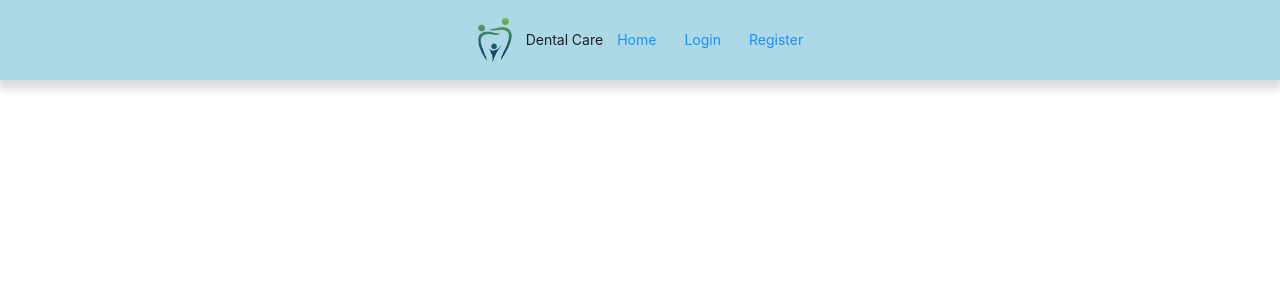
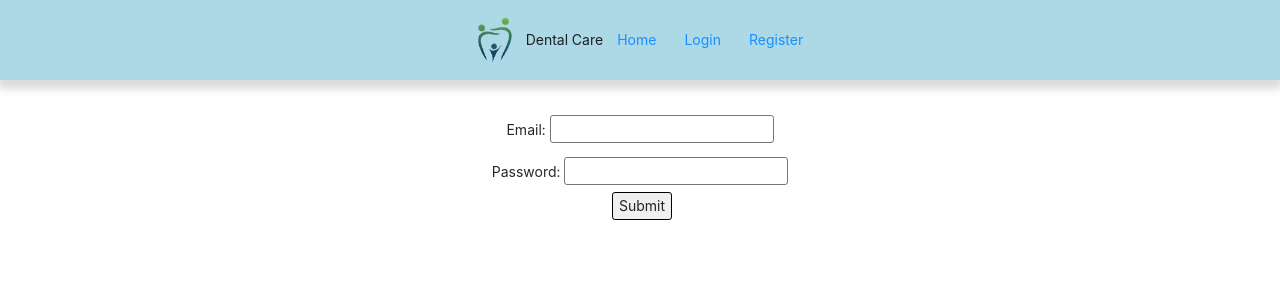
Before and after one commit to Gor-vardanyan/appointment_manager_app_front_end, a React (Create React App) app: page /admin in a window 1280 px wide. Shown: the top 300 px of the page. Built offline with nearby package versions, Linux system fonts and the light colour scheme.

Commit message:
admin login created

```diff
--- a/src/App.js
+++ b/src/App.js
@@ -8,10 +8,13 @@ import Home from './containers/Home/Home';
 import Login from './containers/Login/LoginClient';
 import Register from './containers/Register/Register';
 import Doctor from './containers/Doctor/Doctor';
+import Admin from './containers/Admin/Admin';
+
 //import axios from 'axios';
 import Profile from './containers/Profile/Profile'
 import Appointment from './containers/Appointment/Appointment'
 import Schedule from './containers/Schedule/Schedule'
+import Administration from './containers/Administration/Administration';
 
 function App() {
 const [user, setUser] = useState(JSON.parse(localStorage.getItem('user')));
@@ -36,6 +39,12 @@ const [user, setUser] = useState(JSON.parse(localStorage.getItem('user')));
               <Route path='/doctor' exact >
                 <Doctor setUser={setUser} ></Doctor>
               </Route>
+              <Route path='/admin' exact >
+                <Admin setUser={setUser} ></Admin>
+              </Route>
+              <Route path='/administration' exact>
+                <Administration></Administration>
+              </Route>
             </Switch>
       </BrowserRouter>
     </div>
--- a/src/Components/Header/Header.jsx
+++ b/src/Components/Header/Header.jsx
@@ -37,7 +37,9 @@ const Header =(props)=> {
                 <Link to ="/"className="home margin" >Home</Link>
                     {props.user ?
                         <div className="loggedIn">
-                            <Link to ="/profile" className="margin">Profile</Link>
+                            { !props.user.admin
+                            ?<Link to ="/profile" className="margin">Profile</Link>
+                            :<Link to ="/administration" className="margin">Administration</Link>}
                             <Link to ="/" className="margin" onClick={logoutUser}>Logout</Link>
 
                         </div> :
--- a/src/containers/Admin/Admin.jsx
+++ b/src/containers/Admin/Admin.jsx
@@ -0,0 +1,38 @@
+import React from "react";
+import './Admin.scss';
+import "antd/dist/antd.css";
+import {  notification } from "antd"; //import { Form,Input,Button,} from "antd";
+import { useHistory } from 'react-router-dom'
+import axios from 'axios';
+
+
+const Login = ({setUser}) => {
+  const history = useHistory();
+  const handleSubmit = event => {
+    event.preventDefault(); // para evitar refrescar la página
+    const admin = {
+      email: event.target.email.value,
+      password: event.target.password.value
+    };
+    axios.post('http://localhost:5000/admin/logInAdmin', admin)
+    .then(res => {
+        res.data.admin.admin = true;
+        setUser(res.data.admin) //seteo el user como estado del App.js
+        localStorage.setItem('authToken', res.data.admin.token);
+        localStorage.setItem('user', JSON.stringify(res.data.admin))
+        notification.success({ message: 'Bienvenide', description: 'Bienvenide ' + admin.email })
+        setTimeout(() => {
+            history.push('/administration')
+       }, 1000);
+    })
+    .catch(error => { alert("Error"); console.log(error);})
+  };
+
+return (<form className="centered" onSubmit={handleSubmit} >
+    <label>Email:<input name="email" type="email"/> </label>
+    <label>Password:<input name="password" type="password"/></label>
+  <input type="submit" value="Submit"/>
+</form>);
+};
+
+export default Login;
--- a/src/containers/Admin/Admin.scss
+++ b/src/containers/Admin/Admin.scss
@@ -0,0 +1,23 @@
+.centered{
+    display: flex;
+    flex-direction: column;
+    justify-content: center;
+    align-items: center;
+    margin: 2em;
+}
+.centered > label{
+    margin: 0.5em;
+}
+input{
+    margin: 0;
+    height: 2em;
+    margin-left: 4px;
+    border-style: solid;
+    border-width: thin;
+    border-radius: 3px;
+}
+.button{
+    display: flex;
+    flex-direction: column;
+    align-self: center;
+}
--- /dev/null
+++ b/src/containers/Administration/Administration.jsx
@@ -0,0 +1,20 @@
+import axios from 'axios';
+
+
+
+const Administration = ()=>{
+
+    const DoctorsList = ()=>{
+        return (<div></div>);
+    }
+
+    return (<div className="ProfileStructure">
+        <div>Doctors List</div>
+        <div className="space"></div>
+        <div>
+            <DoctorsList></DoctorsList>
+        </div>
+    </div>)
+}
+
+export default Administration;
--- /dev/null
+++ b/src/containers/Administration/Administration.scss
@@ -0,0 +1,14 @@
+
+.ProfileStructure{
+    margin: 4em;
+    display: flex;
+    border: 1px solid;
+    padding: 1em;
+    flex-direction: column;
+    align-items: center;
+}
+
+.space{
+    margin: 1em;
+    margin-top: 2.5em;
+}
--- a/src/containers/Appointment/Appointment.jsx
+++ b/src/containers/Appointment/Appointment.jsx
@@ -2,6 +2,8 @@ import React, { useState } from 'react';
 import "antd/dist/antd.css";
 import {  DatePicker, Space } from "antd"; //import { Form,Input,Button,} from "antd";
 import axios from 'axios';
+import {  notification } from "antd"; //import { Form,Input,Button,} from "antd";
+
 
 const Appointment =({user,setUser})=>{
     let date = null;
@@ -27,7 +29,12 @@ const Appointment =({user,setUser})=>{
             headers: { Authorization:'Basic '+ token }
         }).then(res => {
             // console log temporal
-            console.log(res.data)
+            if(res.data.user){
+                localStorage.setItem('user', JSON.stringify(res.data.user))
+                window.location.reload(true);
+            }else
+                notification.error({ message:'Error', description: res.data.message})
+
         })
         .catch(error => {console.log(error)});
     }
--- a/src/containers/Profile/Profile.jsx
+++ b/src/containers/Profile/Profile.jsx
@@ -1,17 +1,42 @@
 import React from 'react';
 import "./Profile.scss";
+import axios from 'axios';
+import {  notification } from "antd"; //import { Form,Input,Button,} from "antd";
+
 
 const Profile = (props) =>{
+
+    const CancelDate = (item)=>{ // call axios a la ruta /dates/removeDateClient
+
+        const token = localStorage.getItem('authToken')
+        axios.post('http://localhost:5000/dates/removeDateClient',{
+        }, {
+            headers: { Authorization:'Basic '+ token }
+        }).then(res => {
+            if(res.data.user){
+                localStorage.setItem('user', JSON.stringify(res.data.user))
+                window.location.reload(true);
+            }else
+                notification.error({ message:'Error', description: res.data.message})
+
+        })
+        .catch(error => {console.log(error)});
+    }
+
+    const Active = (item)=>{
+        return (<span>Pending <button type="submit" onClick={()=>{CancelDate(item)}} class="historic_cancel">Cancel</button></span>)
+    }
+
     const  History = ({historic}) =>{
         let  historicArray =[];
         historicArray = historic?.map((Item) => {
             return(<div className={Item.status?'active':'done'}>
                         {Item.date} - {Item.status ?
-                        'Pending'
+                        <Active item={Item}></Active>
                         :'Finished'}
                     </div>
             )})
-            return (<div>{historicArray}</div>);
+            return (<div>{historicArray.reverse()}</div>);
     }
 
     const ProfileInfo = (props)=>{
--- a/src/containers/Profile/Profile.scss
+++ b/src/containers/Profile/Profile.scss
@@ -25,12 +25,19 @@
     margin-top: 2.5em;
 }
 .active{
-    margin: 1em;
-    padding: 0.5em;
+    margin: 0.5em;
+    padding: 1em;
     background-color: lightseagreen;
+    position: relative;
+}
+
+.historic_cancel{
+    position: absolute;
+    color: red;
+    right: 0.5em;
 }
 .done{
     margin: 0.5em;
-    padding: 0.5em;
+    padding: 1em;
     background-color: lightslategray;
 }
```
